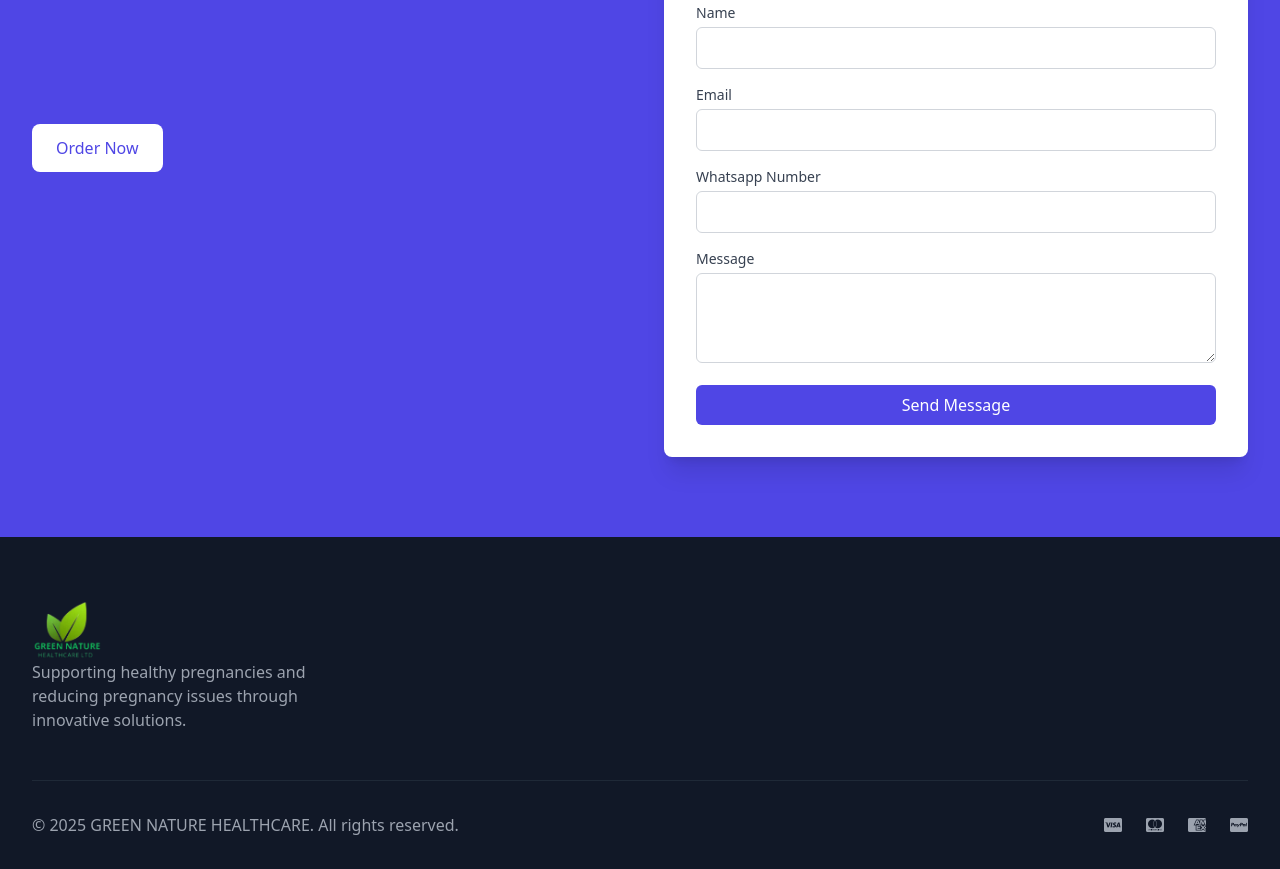
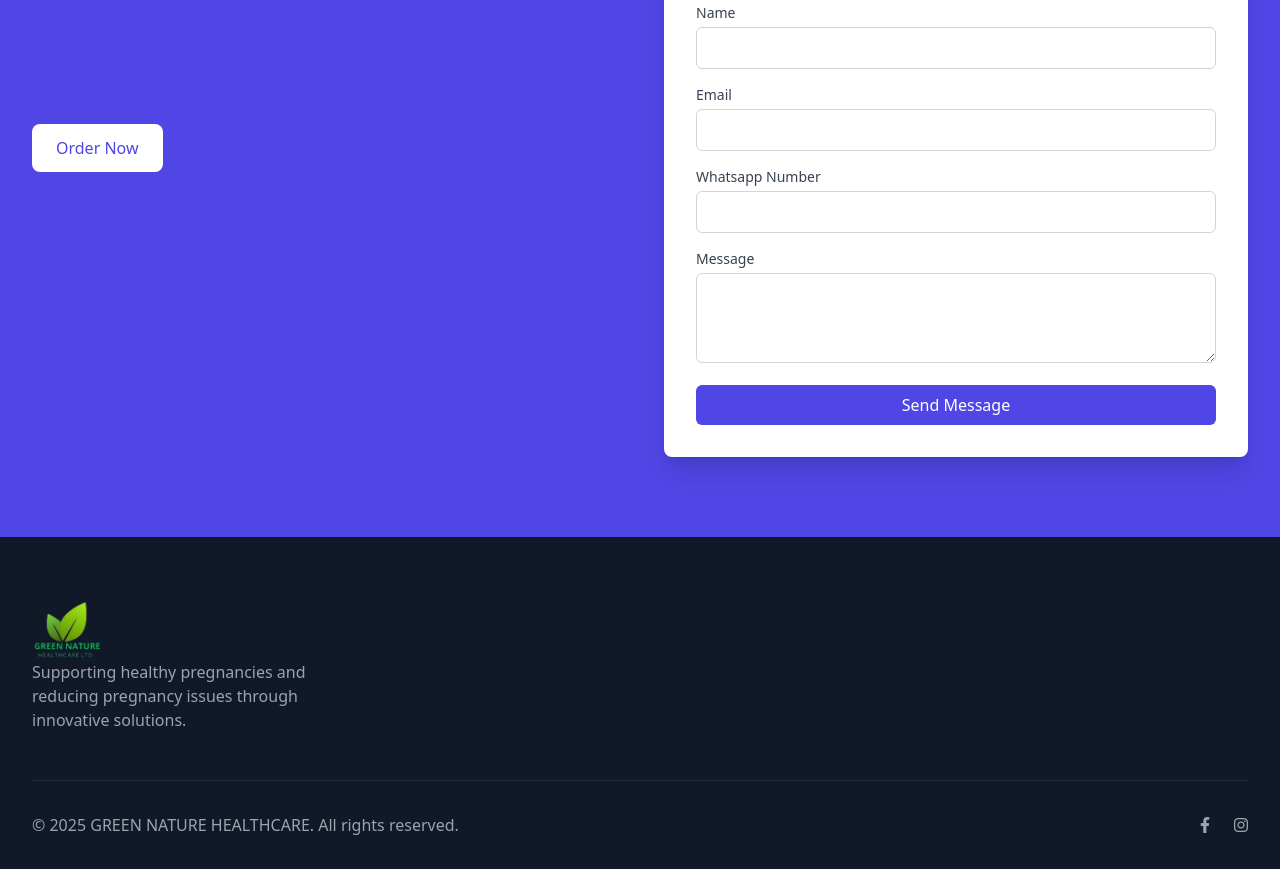
Before and after one commit to blake4john3000/natavit, a plain HTML site: page index.html in a window 1280 px wide. Shown: the part 4271-5140 px from the top of the page. Drawn offline with nearby package versions, Linux system fonts and the light colour scheme.

Commit message:
Update index.html

```diff
--- a/index.html
+++ b/index.html
@@ -505,18 +505,18 @@
             <div class="border-t border-gray-800 pt-8 flex flex-col md:flex-row justify-between items-center">
                 <p class="text-gray-400 mb-4 md:mb-0">© 2025 GREEN NATURE HEALTHCARE. All rights reserved.</p>
                 <div class="flex space-x-6">
-                    <a href="#" class="text-gray-400 hover:text-white transition duration-300">
-                        <i class="fab fa-cc-visa"></i>
+                    <a href="https://www.facebook.com/profile.php?id=61578841785038&mibextid=ZbWKwL" class="text-gray-400 hover:text-white transition duration-300">
+                        <i class="fab fa-facebook-f"></i>
                     </a>
-                    <a href="#" class="text-gray-400 hover:text-white transition duration-300">
-                        <i class="fab fa-cc-mastercard"></i>
+                    <a href="https://www.instagram.com/greennaturehealthcare?igsh=MTlyM2JqMnFsYWF5Zg==" class="text-gray-400 hover:text-white transition duration-300">
+                        <i class="fab fa-instagram"></i>
                     </a>
-                    <a href="#" class="text-gray-400 hover:text-white transition duration-300">
+<!--                     <a href="#" class="text-gray-400 hover:text-white transition duration-300">
                         <i class="fab fa-cc-amex"></i>
                     </a>
                     <a href="#" class="text-gray-400 hover:text-white transition duration-300">
                         <i class="fab fa-cc-paypal"></i>
-                    </a>
+                    </a> -->
                 </div>
             </div>
         </div>
```
